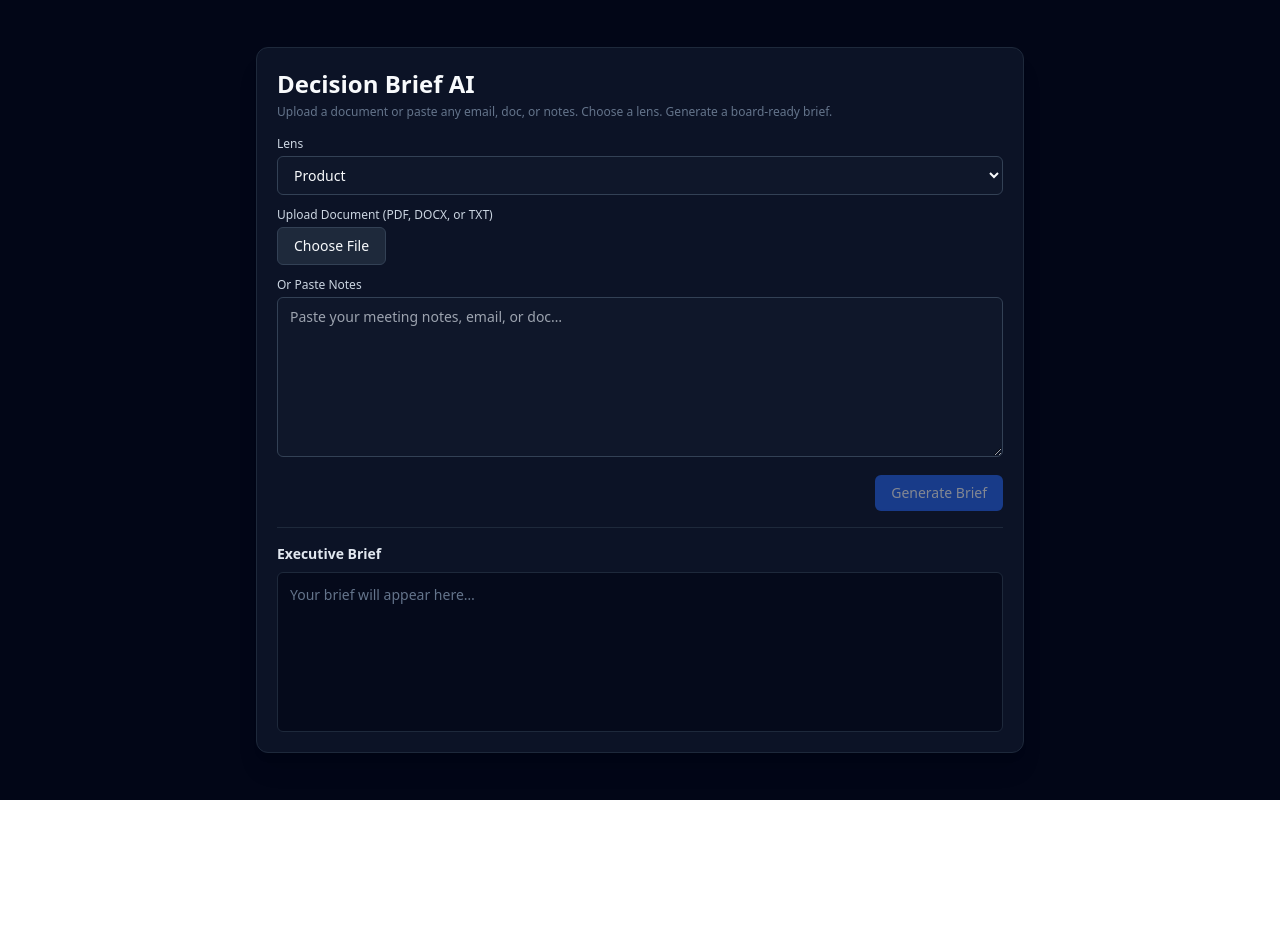
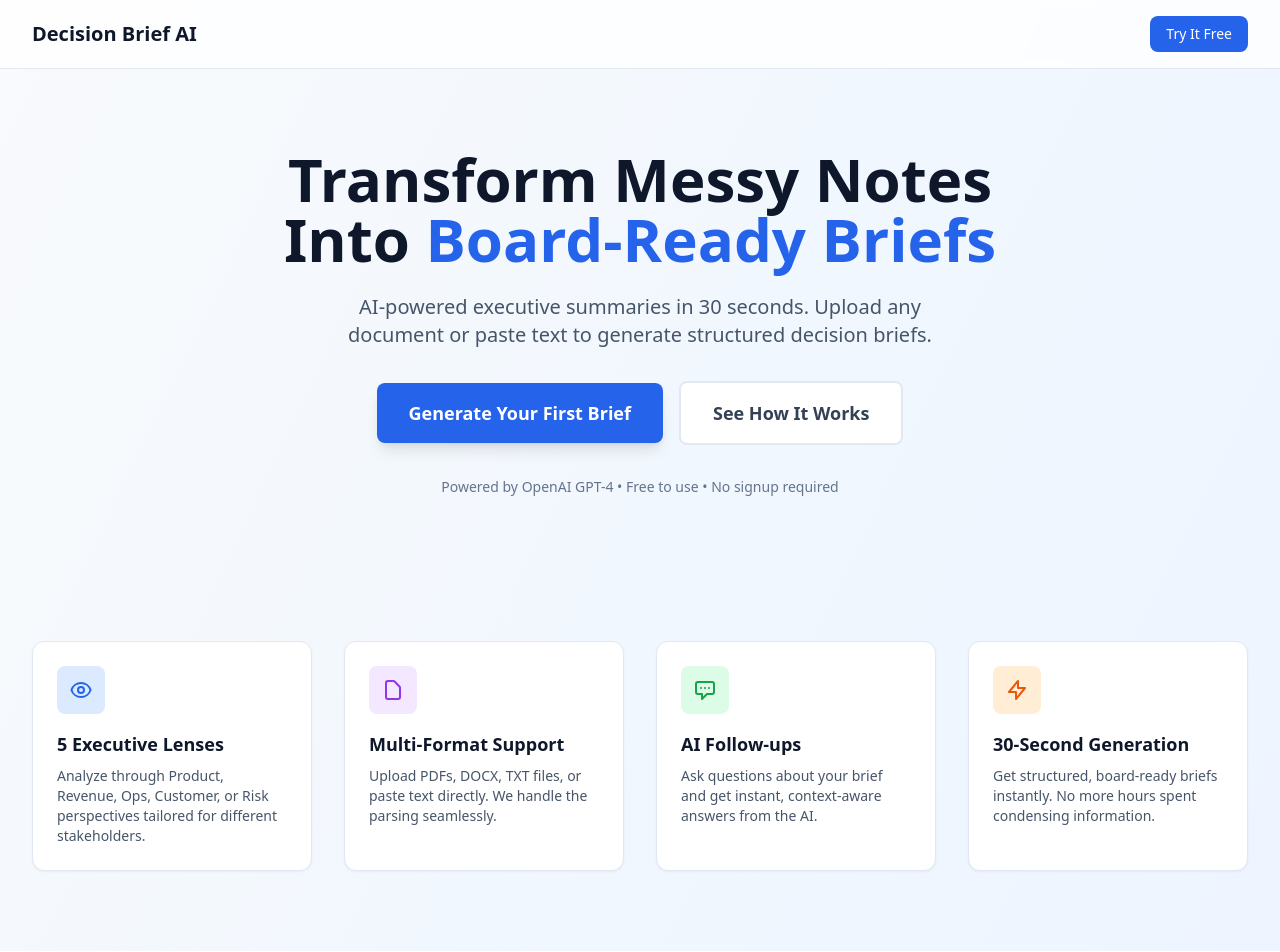
Before and after one commit to amitstar69/decision-brief-ai, a Next.js app: page / in a window 1280 px wide. Shown: the top 952 px of the page. Before the commit the page ends 800 px from the top, so only its background shows below. Built offline with nearby package versions, Linux system fonts and the light colour scheme.

Commit message:
Update page.tsx

```diff
--- a/src/app/page.tsx
+++ b/src/app/page.tsx
@@ -1,324 +1,237 @@
-'use client';
+ import Link from 'next/link';
 
-  import { useState, FormEvent, useRef } from 'react';
-  import { extractTextFromFile, formatFileSize, isValidFileType } from '@/lib/documentParser';
-
-  function cleanMarkdown(text: string) {
-    return text
-      .replace(/\*\*/g, '')         // remove bold markers
-      .replace(/^#{1,6}\s*/gm, '')  // remove ### headers
-      .replace(/^- \s*/gm, '')      // remove "- " bullets
-      .replace(/\*\s*/gm, '');      // remove "* " bullets
-  }
-
-  type ExecLens = 'Product' | 'Revenue' | 'Ops' | 'Customer' | 'Risk';
-
-  type QAItem = {
-    role: 'user' | 'assistant';
-    content: string;
-  };
-
-  export default function HomePage() {
-    const [content, setContent] = useState('');
-    const [lens, setLens] = useState<ExecLens>('Product');
-    const [brief, setBrief] = useState('');
-    const [isLoading, setIsLoading] = useState(false);
-    const [errorMsg, setErrorMsg] = useState('');
-
-    // File upload state
-    const [uploadedFile, setUploadedFile] = useState<File | null>(null);
-    const [isParsingFile, setIsParsingFile] = useState(false);
-    const [fileError, setFileError] = useState('');
-    const fileInputRef = useRef<HTMLInputElement>(null);
-
-    // Follow-up state
-    const [question, setQuestion] = useState('');
-    const [qa, setQa] = useState<QAItem[]>([]);
-    const [isFollowupLoading, setIsFollowupLoading] = useState(false);
-
-    async function handleFileUpload(file: File) {
-      setFileError('');
-
-      if (!isValidFileType(file)) {
-        setFileError('Please upload a PDF, DOCX, or TXT file.');
-        return;
-      }
-
-      // Check file size (max 10MB)
-      const maxSize = 10 * 1024 * 1024;
-      if (file.size > maxSize) {
-        setFileError('File is too large. Maximum size is 10MB.');
-        return;
-      }
-
-      setIsParsingFile(true);
-      setUploadedFile(file);
-
-      try {
-        const extractedText = await extractTextFromFile(file);
-        setContent(extractedText);
-        setFileError('');
-      } catch (error) {
-        console.error('Error parsing file:', error);
-        setFileError('Failed to parse document. Please try again.');
-        setUploadedFile(null);
-      } finally {
-        setIsParsingFile(false);
-      }
-    }
-
-    function handleFileChange(e: React.ChangeEvent<HTMLInputElement>) {
-      const file = e.target.files?.[0];
-      if (file) {
-        handleFileUpload(file);
-      }
-    }
-
-    function handleRemoveFile() {
-      setUploadedFile(null);
-      setContent('');
-      setFileError('');
-      if (fileInputRef.current) {
-        fileInputRef.current.value = '';
-      }
-    }
-
-    async function handleSubmit(e: FormEvent<HTMLFormElement>) {
-      e.preventDefault();
-
-      const trimmed = content.trim();
-      if (!trimmed) return;
-
-      setIsLoading(true);
-      setErrorMsg('');
-      setBrief('');
-      setQa([]);
-
-      try {
-        const res = await fetch('/api/chat', {
-          method: 'POST',
-          headers: { 'Content-Type': 'application/json' },
-          body: JSON.stringify({ content: trimmed, lens }),
-        });
-
-        const data = await res.json().catch(() => null);
-
-        if (!res.ok) {
-          setErrorMsg(data?.error || 'Error generating brief');
-          setIsLoading(false);
-          return;
-        }
-
-        setBrief(data.brief || '');
-      } catch (err) {
-        setErrorMsg('Network error');
-      } finally {
-        setIsLoading(false);
-      }
-    }
-
-    async function handleFollowup() {
-      if (!question.trim() || !brief || !content) return;
-
-      setIsFollowupLoading(true);
-
-      try {
-        const res = await fetch('/api/followup', {
-          method: 'POST',
-          headers: { 'Content-Type': 'application/json' },
-          body: JSON.stringify({
-            notes: content,
-            summary: brief,
-            question,
-            history: qa,
-          }),
-        });
-
-        const data = await res.json().catch(() => null);
-
-        if (data?.error) {
-          setQa([...qa, { role: 'user', content: question }, { role: 'assistant', content: data.error }]);
-        } else {
-          setQa([
-            ...qa,
-            { role: 'user', content: question },
-            { role: 'assistant', content: data.answer },
-          ]);
-        }
-
-        setQuestion('');
-      } catch (err) {
-        setQa([
-          ...qa,
-          { role: 'user', content: question },
-          { role: 'assistant', content: 'Network error' },
-        ]);
-      } finally {
-        setIsFollowupLoading(false);
-      }
-    }
-
+  export default function LandingPage() {
     return (
-      <main className="flex min-h-screen flex-col items-center justify-center bg-slate-950 text-slate-50 px-4 py-8">
-        <div className="w-full max-w-3xl border border-slate-800 rounded-xl p-5 bg-slate-900/80 shadow-xl">
-          <header className="mb-4">
-            <h1 className="text-2xl font-semibold">Decision Brief AI</h1>
-            <p className="text-xs text-slate-500 mt-1">
-              Upload a document or paste any email, doc, or notes. Choose a lens. Generate a board-ready brief.
-            </p>
+      <div className="min-h-screen bg-gradient-to-br from-slate-50 via-blue-50 to-indigo-50">
+        {/* Header */}
+        <header className="border-b border-slate-200 bg-white/80 backdrop-blur-sm">
+          <div className="max-w-7xl mx-auto px-4 sm:px-6 lg:px-8 py-4 flex items-center justify-between">
+            <div className="text-xl font-bold text-slate-900">
+              Decision Brief AI
+            </div>
+            <Link
+              href="/app"
+              className="px-4 py-2 bg-blue-600 text-white text-sm font-medium rounded-lg hover:bg-blue-700 transition-colors"
+            >
+              Try It Free
+            </Link>
+          </div>
         </header>
 
-          {/* MAIN BRIEF FORM */}
-          <form onSubmit={handleSubmit} className="space-y-3 mb-4">
-            <div>
-              <label className="block text-xs font-medium text-slate-300 mb-1">Lens</label>
-              <select
-                className="w-full rounded-md border border-slate-700 bg-slate-900 px-3 py-2 text-sm"
-                value={lens}
-                onChange={(e) => setLens(e.target.value as ExecLens)}
-                disabled={isLoading || isParsingFile}
+        {/* Hero Section */}
+        <section className="max-w-7xl mx-auto px-4 sm:px-6 lg:px-8 pt-20 pb-16 text-center">
+          <h1 className="text-5xl sm:text-6xl font-bold text-slate-900 mb-6 text-balance">
+            Transform Messy Notes Into
+            <span className="text-blue-600"> Board-Ready Briefs</span>
+          </h1>
+          <p className="text-xl text-slate-600 mb-8 max-w-2xl mx-auto text-balance">
+            AI-powered executive summaries in 30 seconds. Upload any document or paste text to generate structured decision briefs.
+          </p>
+          <div className="flex flex-col sm:flex-row gap-4 justify-center items-center">
+            <Link
+              href="/app"
+              className="px-8 py-4 bg-blue-600 text-white text-lg font-semibold rounded-lg hover:bg-blue-700 transition-colors shadow-lg hover:shadow-xl"
             >
-                <option value="Product">Product</option>
-                <option value="Revenue">Revenue</option>
-                <option value="Ops">Ops</option>
-                <option value="Customer">Customer</option>
-                <option value="Risk">Risk</option>
-              </select>
+              Generate Your First Brief
+            </Link>
+            <a
+              href="#how-it-works"
+              className="px-8 py-4 bg-white text-slate-700 text-lg font-semibold rounded-lg hover:bg-slate-50 transition-colors border-2 border-slate-200"
+            >
+              See How It Works
+            </a>
           </div>
 
-            {/* FILE UPLOAD SECTION */}
-            <div>
-              <label className="block text-xs font-medium text-slate-300 mb-1">
-                Upload Document (PDF, DOCX, or TXT)
-              </label>
-              <div className="flex items-center gap-2">
-                <label className="cursor-pointer">
-                  <input
-                    ref={fileInputRef}
-                    type="file"
-                    accept=".pdf,.docx,.txt"
-                    onChange={handleFileChange}
-                    disabled={isLoading || isParsingFile}
-                    className="hidden"
-                  />
-                  <span className="inline-block rounded-md bg-slate-800 border border-slate-700 px-4 py-2 text-sm font-medium hover:bg-slate-700 disabled:opacity-50">
-                    {isParsingFile ? 'Processing...' : 'Choose File'}
-                  </span>
-                </label>
+          {/* Trust Badge */}
+          <p className="mt-8 text-sm text-slate-500">
+            Powered by OpenAI GPT-4 • Free to use • No signup required
+          </p>
+        </section>
 
-                {uploadedFile && (
-                  <div className="flex-1 flex items-center justify-between bg-slate-800 border border-slate-700 rounded-md px-3 py-2">
-                    <div className="flex items-center gap-2 overflow-hidden">
-                      <svg className="w-4 h-4 text-blue-400 flex-shrink-0" fill="none" stroke="currentColor" viewBox="0 0 24 24">
-                        <path strokeLinecap="round" strokeLinejoin="round" strokeWidth={2} d="M9 12h6m-6 4h6m2 5H7a2 2 0 01-2-2V5a2 2 0 012-2h5.586a1 1 0 01.707.293l5.414
-  5.414a1 1 0 01.293.707V19a2 2 0 01-2 2z" />
+        {/* Features Section */}
+        <section className="max-w-7xl mx-auto px-4 sm:px-6 lg:px-8 py-20">
+          <div className="grid md:grid-cols-2 lg:grid-cols-4 gap-8">
+            {/* Feature 1 */}
+            <div className="bg-white rounded-xl p-6 shadow-sm border border-slate-200 hover:shadow-md transition-shadow">
+              <div className="w-12 h-12 bg-blue-100 rounded-lg flex items-center justify-center mb-4">
+                <svg className="w-6 h-6 text-blue-600" fill="none" stroke="currentColor" viewBox="0 0 24 24">
+                  <path strokeLinecap="round" strokeLinejoin="round" strokeWidth={2} d="M15 12a3 3 0 11-6 0 3 3 0 016 0z" />
+                  <path strokeLinecap="round" strokeLinejoin="round" strokeWidth={2} d="M2.458 12C3.732 7.943 7.523 5 12 5c4.478 0 8.268 2.943 9.542 7-1.274 4.057-5.064 7-9.542
+  7-4.477 0-8.268-2.943-9.542-7z" />
                 </svg>
-                      <span className="text-xs text-slate-300 truncate">
-                        {uploadedFile.name} ({formatFileSize(uploadedFile.size)})
-                      </span>
               </div>
-                    <button
-                      type="button"
-                      onClick={handleRemoveFile}
-                      className="ml-2 text-xs text-red-400 hover:text-red-300"
-                    >
-                      Remove
-                    </button>
-                  </div>
-                )}
-              </div>
-              {fileError && <p className="text-xs text-red-400 mt-1">{fileError}</p>}
+              <h3 className="text-lg font-semibold text-slate-900 mb-2">5 Executive Lenses</h3>
+              <p className="text-slate-600 text-sm">
+                Analyze through Product, Revenue, Ops, Customer, or Risk perspectives tailored for different stakeholders.
+              </p>
             </div>
 
-            <div>
-              <label className="block text-xs font-medium text-slate-300 mb-1">
-                Or Paste Notes {uploadedFile && '(append to uploaded document)'}
-              </label>
-              <textarea
-                className="w-full h-40 rounded-md border border-slate-700 bg-slate-900 px-3 py-2 text-sm leading-relaxed resize-y"
-                placeholder="Paste your meeting notes, email, or doc…"
-                value={content}
-                onChange={(e) => setContent(e.target.value)}
-                disabled={isLoading || isParsingFile}
-              />
+            {/* Feature 2 */}
+            <div className="bg-white rounded-xl p-6 shadow-sm border border-slate-200 hover:shadow-md transition-shadow">
+              <div className="w-12 h-12 bg-purple-100 rounded-lg flex items-center justify-center mb-4">
+                <svg className="w-6 h-6 text-purple-600" fill="none" stroke="currentColor" viewBox="0 0 24 24">
+                  <path strokeLinecap="round" strokeLinejoin="round" strokeWidth={2} d="M7 21h10a2 2 0 002-2V9.414a1 1 0 00-.293-.707l-5.414-5.414A1 1 0 0012.586 3H7a2 2 0 00-2
+  2v14a2 2 0 002 2z" />
+                </svg>
+              </div>
+              <h3 className="text-lg font-semibold text-slate-900 mb-2">Multi-Format Support</h3>
+              <p className="text-slate-600 text-sm">
+                Upload PDFs, DOCX, TXT files, or paste text directly. We handle the parsing seamlessly.
+              </p>
             </div>
 
-            <div className="flex items-center justify-between">
-              {errorMsg && <span className="text-xs text-red-400">{errorMsg}</span>}
-              <button
-                type="submit"
-                className="ml-auto rounded-md bg-blue-600 px-4 py-2 text-sm font-medium hover:bg-blue-500 disabled:opacity-50"
-                disabled={isLoading || isParsingFile || !content.trim()}
-              >
-                {isLoading ? 'Generating…' : 'Generate Brief'}
-              </button>
+            {/* Feature 3 */}
+            <div className="bg-white rounded-xl p-6 shadow-sm border border-slate-200 hover:shadow-md transition-shadow">
+              <div className="w-12 h-12 bg-green-100 rounded-lg flex items-center justify-center mb-4">
+                <svg className="w-6 h-6 text-green-600" fill="none" stroke="currentColor" viewBox="0 0 24 24">
+                  <path strokeLinecap="round" strokeLinejoin="round" strokeWidth={2} d="M8 10h.01M12 10h.01M16 10h.01M9 16H5a2 2 0 01-2-2V6a2 2 0 012-2h14a2 2 0 012 2v8a2 2 0
+  01-2 2h-5l-5 5v-5z" />
+                </svg>
               </div>
-          </form>
-
-          {/* OUTPUT */}
-          <section className="border-t border-slate-800 pt-4">
-            <div className="flex items-center justify-between mb-2">
-              <h2 className="text-sm font-semibold text-slate-200">Executive Brief</h2>
-              {brief && (
-                <button
-                  className="text-xs text-blue-400 hover:underline"
-                  onClick={() => navigator.clipboard.writeText(brief)}
-                >
-                  Copy
-                </button>
-              )}
+              <h3 className="text-lg font-semibold text-slate-900 mb-2">AI Follow-ups</h3>
+              <p className="text-slate-600 text-sm">
+                Ask questions about your brief and get instant, context-aware answers from the AI.
+              </p>
             </div>
 
-            <div className="min-h-[160px] rounded-md border border-slate-800 bg-slate-950/70 p-3 text-sm whitespace-pre-wrap">
-              {!brief && !isLoading && <span className="text-slate-500">Your brief will appear here…</span>}
-              {isLoading && <span className="text-slate-400">Thinking like an exec…</span>}
-              {!isLoading && brief && <span>{cleanMarkdown(brief)}</span>}
+            {/* Feature 4 */}
+            <div className="bg-white rounded-xl p-6 shadow-sm border border-slate-200 hover:shadow-md transition-shadow">
+              <div className="w-12 h-12 bg-orange-100 rounded-lg flex items-center justify-center mb-4">
+                <svg className="w-6 h-6 text-orange-600" fill="none" stroke="currentColor" viewBox="0 0 24 24">
+                  <path strokeLinecap="round" strokeLinejoin="round" strokeWidth={2} d="M13 10V3L4 14h7v7l9-11h-7z" />
+                </svg>
+              </div>
+              <h3 className="text-lg font-semibold text-slate-900 mb-2">30-Second Generation</h3>
+              <p className="text-slate-600 text-sm">
+                Get structured, board-ready briefs instantly. No more hours spent condensing information.
+              </p>
+            </div>
           </div>
         </section>
 
-          {/* FOLLOW-UP QUESTIONS */}
-          {brief && (
-            <section className="mt-8 border-t border-slate-800 pt-4">
-              <h2 className="text-sm font-semibold text-slate-200 mb-2">Follow-up questions</h2>
-
-              <div className="flex space-x-2 mb-3">
-                <input
-                  type="text"
-                  className="flex-1 rounded-md border border-slate-700 bg-slate-900 px-3 py-2 text-sm"
-                  placeholder="Ask a question…"
-                  value={question}
-                  onChange={(e) => setQuestion(e.target.value)}
-                  disabled={isFollowupLoading}
-                />
-                <button
-                  onClick={handleFollowup}
-                  className="rounded-md bg-purple-600 px-3 py-2 text-sm hover:bg-purple-500 disabled:opacity-50"
-                  disabled={isFollowupLoading}
-                >
-                  {isFollowupLoading ? 'Thinking…' : 'Ask'}
-                </button>
+        {/* How It Works */}
+        <section id="how-it-works" className="bg-white py-20">
+          <div className="max-w-7xl mx-auto px-4 sm:px-6 lg:px-8">
+            <div className="text-center mb-16">
+              <h2 className="text-4xl font-bold text-slate-900 mb-4">How It Works</h2>
+              <p className="text-xl text-slate-600">Three simple steps to your executive brief</p>
             </div>
 
-              <div className="space-y-3">
-                {qa.map((entry, i) => (
-                  <div
-                    key={i}
-                    className={`p-3 rounded-md text-sm ${
-                      entry.role === 'user'
-                        ? 'bg-slate-800 border border-slate-700'
-                        : 'bg-slate-900 border border-slate-800'
-                    }`}
-                  >
-                    <strong className="block mb-1">
-                      {entry.role === 'user' ? 'You' : 'AI'}
-                    </strong>
-                    {cleanMarkdown(entry.content)}
+            <div className="grid md:grid-cols-3 gap-12">
+              {/* Step 1 */}
+              <div className="text-center">
+                <div className="w-16 h-16 bg-blue-600 text-white rounded-full flex items-center justify-center text-2xl font-bold mx-auto mb-6">
+                  1
                 </div>
-                ))}
+                <h3 className="text-xl font-semibold text-slate-900 mb-3">Upload or Paste</h3>
+                <p className="text-slate-600">
+                  Upload a document (PDF, DOCX, TXT) or paste your meeting notes, emails, or any text content.
+                </p>
+              </div>
+
+              {/* Step 2 */}
+              <div className="text-center">
+                <div className="w-16 h-16 bg-blue-600 text-white rounded-full flex items-center justify-center text-2xl font-bold mx-auto mb-6">
+                  2
+                </div>
+                <h3 className="text-xl font-semibold text-slate-900 mb-3">Select Your Lens</h3>
+                <p className="text-slate-600">
+                  Choose an executive perspective: Product, Revenue, Operations, Customer, or Risk analysis.
+                </p>
+              </div>
+
+              {/* Step 3 */}
+              <div className="text-center">
+                <div className="w-16 h-16 bg-blue-600 text-white rounded-full flex items-center justify-center text-2xl font-bold mx-auto mb-6">
+                  3
+                </div>
+                <h3 className="text-xl font-semibold text-slate-900 mb-3">Get Your Brief</h3>
+                <p className="text-slate-600">
+                  Receive a structured executive brief with summary, impacts, decisions, risks, and action items.
+                </p>
+              </div>
+            </div>
           </div>
         </section>
-          )}
+
+        {/* Use Cases */}
+        <section className="max-w-7xl mx-auto px-4 sm:px-6 lg:px-8 py-20">
+          <div className="text-center mb-16">
+            <h2 className="text-4xl font-bold text-slate-900 mb-4">Perfect For</h2>
+            <p className="text-xl text-slate-600">Who benefits from Decision Brief AI</p>
           </div>
-      </main>
+
+          <div className="grid md:grid-cols-2 gap-8 max-w-4xl mx-auto">
+            <div className="bg-gradient-to-br from-blue-50 to-indigo-50 rounded-xl p-6 border border-blue-100">
+              <h3 className="text-lg font-semibold text-slate-900 mb-2">📊 Product Managers</h3>
+              <p className="text-slate-600 text-sm">
+                Transform feature requests, user feedback, and roadmap notes into clear product briefs for stakeholders.
+              </p>
+            </div>
+
+            <div className="bg-gradient-to-br from-purple-50 to-pink-50 rounded-xl p-6 border border-purple-100">
+              <h3 className="text-lg font-semibold text-slate-900 mb-2">💼 Executives</h3>
+              <p className="text-slate-600 text-sm">
+                Prepare for board meetings by condensing reports, emails, and updates into actionable summaries.
+              </p>
+            </div>
+
+            <div className="bg-gradient-to-br from-green-50 to-emerald-50 rounded-xl p-6 border border-green-100">
+              <h3 className="text-lg font-semibold text-slate-900 mb-2">🎯 VPs & Directors</h3>
+              <p className="text-slate-600 text-sm">
+                Summarize team updates, project status, and strategic initiatives for leadership reviews.
+              </p>
+            </div>
+
+            <div className="bg-gradient-to-br from-orange-50 to-amber-50 rounded-xl p-6 border border-orange-100">
+              <h3 className="text-lg font-semibold text-slate-900 mb-2">🚀 Founders</h3>
+              <p className="text-slate-600 text-sm">
+                Condense customer feedback, investor updates, and market research into strategic decision documents.
+              </p>
+            </div>
+          </div>
+        </section>
+
+        {/* CTA Section */}
+        <section className="bg-gradient-to-r from-blue-600 to-indigo-600 py-20">
+          <div className="max-w-4xl mx-auto px-4 sm:px-6 lg:px-8 text-center">
+            <h2 className="text-4xl font-bold text-white mb-6">
+              Ready to transform your notes?
+            </h2>
+            <p className="text-xl text-blue-100 mb-8">
+              Start generating executive briefs in seconds. No signup required.
+            </p>
+            <Link
+              href="/app"
+              className="inline-block px-8 py-4 bg-white text-blue-600 text-lg font-semibold rounded-lg hover:bg-slate-50 transition-colors shadow-xl"
+            >
+              Generate Your First Brief →
+            </Link>
+          </div>
+        </section>
+
+        {/* Footer */}
+        <footer className="bg-slate-900 text-slate-400 py-12">
+          <div className="max-w-7xl mx-auto px-4 sm:px-6 lg:px-8">
+            <div className="flex flex-col md:flex-row justify-between items-center">
+              <div className="mb-4 md:mb-0">
+                <p className="text-lg font-semibold text-white mb-2">Decision Brief AI</p>
+                <p className="text-sm">Transform notes into board-ready briefs.</p>
+              </div>
+              <div className="flex gap-6 text-sm">
+                <a href="https://github.com/amitstar69/decision-brief-ai" target="_blank" rel="noopener noreferrer" className="hover:text-white transition-colors">
+                  GitHub
+                </a>
+                <Link href="/app" className="hover:text-white transition-colors">
+                  Launch App
+                </Link>
+              </div>
+            </div>
+            <div className="mt-8 pt-8 border-t border-slate-800 text-center text-sm">
+              <p>Powered by OpenAI GPT-4 & Next.js • Built with ❤️</p>
+            </div>
+          </div>
+        </footer>
+      </div>
     );
   }
```
Lines whose indentation alone changed are shown as unchanged.
